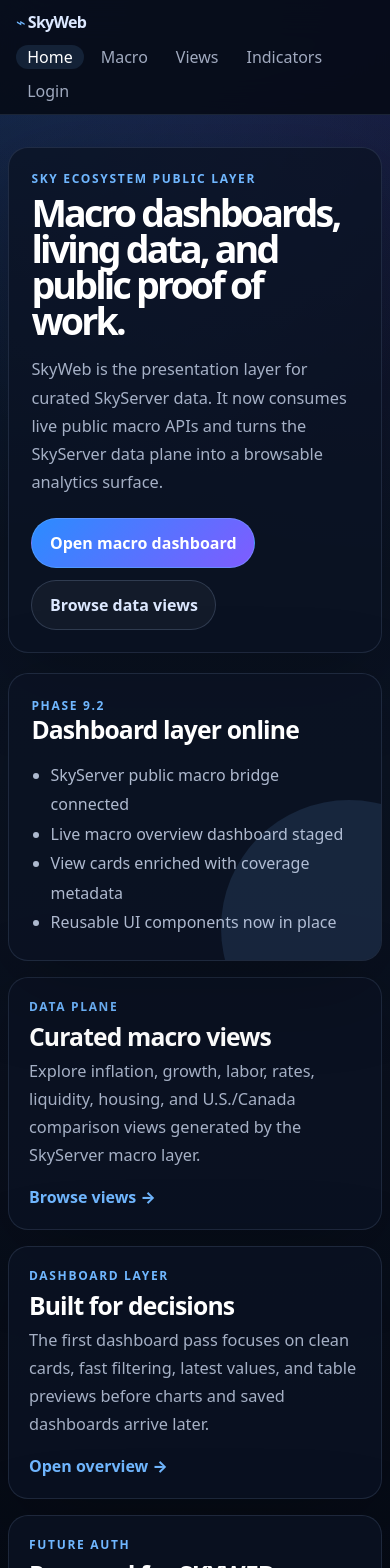
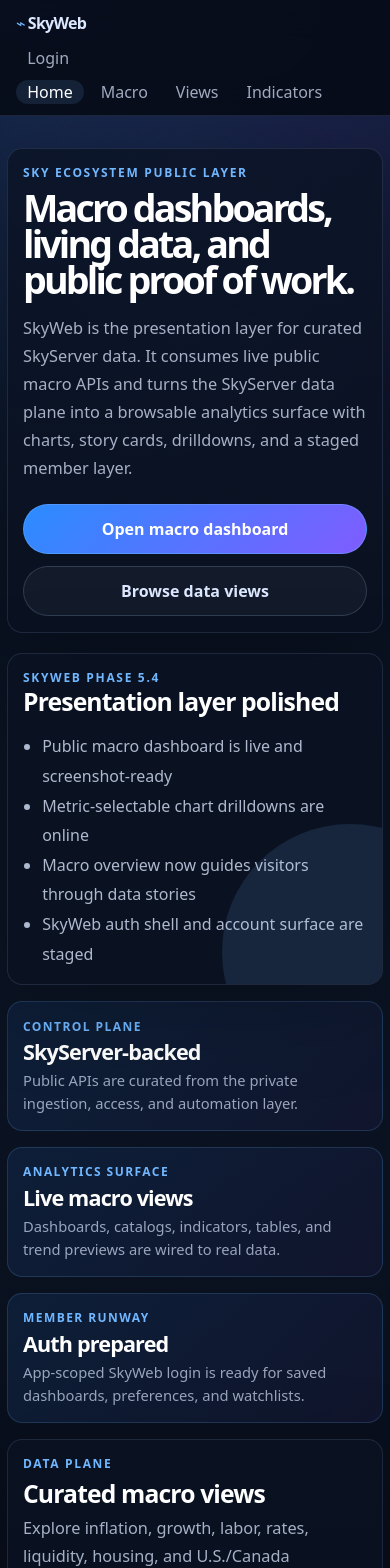
Before and after one commit to PStar1980/SkyWeb, a React (Vite) app in the folder apps/web/: page / in a window 390 px wide. Shown: the top 1568 px of the page. Built offline with nearby package versions, Linux system fonts and the light colour scheme; no server answers.

Commit message:
Responsive & Portfolio Polish

```diff
--- a/apps/web/src/App.css
+++ b/apps/web/src/App.css
@@ -1360,3 +1360,238 @@
     flex-direction: column;
   }
 }
+
+/* Phase 5.4 — responsive and presentation polish */
+.skyweb-navbar {
+  position: sticky;
+  top: 0;
+  z-index: 30;
+  overflow-x: auto;
+  scrollbar-width: thin;
+}
+
+.skyweb-navbar::-webkit-scrollbar {
+  height: 0.35rem;
+}
+
+.skyweb-navbar::-webkit-scrollbar-thumb {
+  border-radius: 999px;
+  background: rgba(112, 183, 255, 0.28);
+}
+
+.skyweb-nav-account {
+  display: flex;
+  flex-wrap: wrap;
+  gap: 0.35rem;
+  align-items: center;
+  margin-left: auto;
+}
+
+.skyweb-nav-button {
+  border: 1px solid rgba(138, 163, 202, 0.24);
+  border-radius: 999px;
+  background: rgba(255, 255, 255, 0.04);
+  color: #dce8ff;
+  font-weight: 800;
+  padding: 0.42rem 0.8rem;
+}
+
+.skyweb-nav-button:hover {
+  border-color: rgba(112, 183, 255, 0.48);
+  color: #ffffff;
+}
+
+.skyweb-screenshot-section {
+  scroll-margin-top: 5rem;
+}
+
+.skyweb-proof-strip {
+  display: grid;
+  grid-template-columns: repeat(3, minmax(0, 1fr));
+  gap: 1rem;
+  margin: 1rem 0;
+}
+
+.skyweb-proof-strip article {
+  border: 1px solid rgba(112, 183, 255, 0.18);
+  border-radius: 1.05rem;
+  background:
+    linear-gradient(135deg, rgba(43, 140, 255, 0.1), rgba(127, 92, 255, 0.05)),
+    rgba(11, 19, 35, 0.82);
+  padding: 1rem;
+}
+
+.skyweb-proof-strip span {
+  display: block;
+  color: #70b7ff;
+  font-size: 0.75rem;
+  font-weight: 900;
+  letter-spacing: 0.12em;
+  text-transform: uppercase;
+}
+
+.skyweb-proof-strip strong {
+  display: block;
+  margin: 0.35rem 0;
+  color: #ffffff;
+  font-size: clamp(1.35rem, 2.4vw, 2rem);
+  font-weight: 900;
+  letter-spacing: -0.04em;
+  line-height: 1.05;
+}
+
+.skyweb-proof-strip p {
+  margin: 0;
+  color: rgba(220, 232, 255, 0.68);
+  font-size: 0.92rem;
+  line-height: 1.55;
+}
+
+.skyweb-view-card,
+.skyweb-story-card,
+.skyweb-lane-card,
+.skyweb-card,
+.skyweb-page-card,
+.skyweb-table-card,
+.skyweb-chart-panel,
+.skyweb-dashboard-pulse,
+.skyweb-proof-strip article {
+  overflow-wrap: anywhere;
+}
+
+.skyweb-chart-panel,
+.skyweb-table-card,
+.skyweb-dashboard-section,
+.skyweb-dashboard-two-column,
+.skyweb-proof-strip,
+.skyweb-section-grid {
+  margin-top: 1rem;
+}
+
+.skyweb-table-card .table-responsive {
+  max-width: 100%;
+  scrollbar-color: rgba(112, 183, 255, 0.45) rgba(5, 10, 20, 0.42);
+  scrollbar-width: thin;
+}
+
+.skyweb-table-card .table-responsive::-webkit-scrollbar {
+  height: 0.65rem;
+}
+
+.skyweb-table-card .table-responsive::-webkit-scrollbar-thumb {
+  border-radius: 999px;
+  background: rgba(112, 183, 255, 0.45);
+}
+
+.skyweb-table-card .table-responsive::-webkit-scrollbar-track {
+  background: rgba(5, 10, 20, 0.42);
+}
+
+@media (max-width: 1200px) {
+  .skyweb-main {
+    width: min(100vw - 1.5rem, 1180px);
+  }
+
+  .skyweb-featured-grid,
+  .skyweb-view-grid {
+    grid-template-columns: 1fr;
+  }
+}
+
+@media (max-width: 900px) {
+  .skyweb-navbar {
+    align-items: flex-start;
+    flex-wrap: wrap;
+    gap: 0.65rem 1rem;
+    padding-block: 0.7rem;
+  }
+
+  .skyweb-nav {
+    order: 3;
+    width: 100%;
+  }
+
+  .skyweb-nav-account {
+    margin-left: 0;
+  }
+
+  .skyweb-header-actions {
+    justify-content: flex-start;
+  }
+
+  .skyweb-proof-strip,
+  .skyweb-story-grid,
+  .skyweb-lane-grid,
+  .skyweb-dashboard-two-column {
+    grid-template-columns: 1fr;
+  }
+
+  .skyweb-chart-stage {
+    overflow-x: auto;
+  }
+
+  .skyweb-sparkline {
+    min-width: 560px;
+  }
+}
+
+@media (max-width: 540px) {
+  .skyweb-main {
+    width: min(100vw - 0.85rem, 1180px);
+  }
+
+  .skyweb-hero-content,
+  .skyweb-hero-panel,
+  .skyweb-card,
+  .skyweb-page-card,
+  .skyweb-table-card,
+  .skyweb-dashboard-pulse,
+  .skyweb-chart-panel,
+  .skyweb-proof-strip article {
+    border-radius: 0.95rem;
+    padding: 0.95rem;
+  }
+
+  .skyweb-hero-actions,
+  .skyweb-header-actions {
+    display: grid;
+    grid-template-columns: 1fr;
+    width: 100%;
+  }
+
+  .skyweb-hero-actions .btn,
+  .skyweb-header-actions .btn {
+    width: 100%;
+  }
+
+  .skyweb-table th,
+  .skyweb-table td {
+    padding: 0.7rem 0.78rem;
+  }
+}
+
+@media print {
+  .skyweb-navbar,
+  .skyweb-header-actions,
+  .skyweb-card-link,
+  .skyweb-chart-controls,
+  .skyweb-toolbar {
+    display: none !important;
+  }
+
+  .skyweb-main {
+    width: 100%;
+    padding: 0;
+  }
+
+  .skyweb-card,
+  .skyweb-page-card,
+  .skyweb-table-card,
+  .skyweb-dashboard-pulse,
+  .skyweb-story-card,
+  .skyweb-lane-card,
+  .skyweb-proof-strip article {
+    break-inside: avoid;
+    box-shadow: none;
+  }
+}
--- a/apps/web/src/pages/Home.jsx
+++ b/apps/web/src/pages/Home.jsx
@@ -3,13 +3,14 @@ import { Link } from 'react-router-dom';
 export default function Home() {
   return (
     <>
-      <section className="skyweb-hero skyweb-home-hero">
+      <section className="skyweb-hero skyweb-home-hero skyweb-screenshot-section">
         <div className="skyweb-hero-content">
           <div className="skyweb-kicker">Sky ecosystem public layer</div>
           <h1>Macro dashboards, living data, and public proof of work.</h1>
           <p>
-            SkyWeb is the presentation layer for curated SkyServer data. It now consumes live public
-            macro APIs and turns the SkyServer data plane into a browsable analytics surface.
+            SkyWeb is the presentation layer for curated SkyServer data. It consumes live public
+            macro APIs and turns the SkyServer data plane into a browsable analytics surface with
+            charts, story cards, drilldowns, and a staged member layer.
           </p>
           <div className="skyweb-hero-actions">
             <Link className="btn skyweb-btn-primary" to="/macro">
@@ -21,15 +22,38 @@ export default function Home() {
           </div>
         </div>
         <div className="skyweb-hero-panel skyweb-status-panel">
-          <div className="skyweb-panel-label">Phase 9.2</div>
-          <h2>Dashboard layer online</h2>
+          <div className="skyweb-panel-label">SkyWeb Phase 5.4</div>
+          <h2>Presentation layer polished</h2>
           <ul>
-            <li>SkyServer public macro bridge connected</li>
-            <li>Live macro overview dashboard staged</li>
-            <li>View cards enriched with coverage metadata</li>
-            <li>Reusable UI components now in place</li>
+            <li>Public macro dashboard is live and screenshot-ready</li>
+            <li>Metric-selectable chart drilldowns are online</li>
+            <li>Macro overview now guides visitors through data stories</li>
+            <li>SkyWeb auth shell and account surface are staged</li>
           </ul>
         </div>
+      </section>
+
+      <section
+        className="skyweb-proof-strip skyweb-screenshot-section"
+        aria-label="SkyWeb proof points"
+      >
+        <article>
+          <span>Control plane</span>
+          <strong>SkyServer-backed</strong>
+          <p>Public APIs are curated from the private ingestion, access, and automation layer.</p>
+        </article>
+        <article>
+          <span>Analytics surface</span>
+          <strong>Live macro views</strong>
+          <p>
+            Dashboards, catalogs, indicators, tables, and trend previews are wired to real data.
+          </p>
+        </article>
+        <article>
+          <span>Member runway</span>
+          <strong>Auth prepared</strong>
+          <p>App-scoped SkyWeb login is ready for saved dashboards, preferences, and watchlists.</p>
+        </article>
       </section>
 
       <section className="skyweb-section-grid skyweb-home-grid">
@@ -48,8 +72,8 @@ export default function Home() {
           <div className="skyweb-card-kicker">Dashboard layer</div>
           <h2>Built for decisions</h2>
           <p>
-            The first dashboard pass focuses on clean cards, fast filtering, latest values, and
-            table previews before charts and saved dashboards arrive later.
+            The dashboard now combines signal cards, category lanes, regional coverage, latest data,
+            and interactive chart drilldowns.
           </p>
           <Link className="skyweb-card-link" to="/macro">
             Open overview →
@@ -62,8 +86,8 @@ export default function Home() {
             SkyServer now supports application-scoped auth, giving SkyWeb a clean future boundary
             for user profiles, personalization, alerts, and saved views.
           </p>
-          <Link className="skyweb-card-link" to="/macro/indicators">
-            Inspect indicators →
+          <Link className="skyweb-card-link" to="/account">
+            Open account →
           </Link>
         </article>
       </section>
--- a/apps/web/src/pages/MacroOverview.jsx
+++ b/apps/web/src/pages/MacroOverview.jsx
@@ -342,6 +342,39 @@ export default function MacroOverview() {
               </div>
             </article>
           </section>
+
+          <section className="skyweb-dashboard-section skyweb-screenshot-section">
+            <div className="skyweb-section-heading">
+              <div>
+                <div className="skyweb-card-kicker">Portfolio proof</div>
+                <h2>Built as a public evidence surface</h2>
+                <p className="skyweb-section-copy">
+                  SkyWeb now gives the Sky ecosystem a visible layer: live data, curated macro
+                  stories, chart previews, route-driven catalogs, and a private member runway.
+                </p>
+              </div>
+              <Link className="skyweb-card-link" to="/account">
+                Member layer →
+              </Link>
+            </div>
+            <div className="skyweb-proof-strip">
+              <article>
+                <span>Public API</span>
+                <strong>{summary?.viewCount ?? views.length} views</strong>
+                <p>Curated SkyServer macro surfaces exposed through safe public endpoints.</p>
+              </article>
+              <article>
+                <span>Data coverage</span>
+                <strong>{formatNumber(totalRows, { compact: true })} rows</strong>
+                <p>Combined public rows available for dashboard, catalog, and drilldown views.</p>
+              </article>
+              <article>
+                <span>Exploration</span>
+                <strong>{categoryLanes.length} lanes</strong>
+                <p>Category-driven paths that turn raw tables into guided macro questions.</p>
+              </article>
+            </div>
+          </section>
         </>
       )}
     </>
```
Also changed, not shown: 1 other file (tests, documents, lock files or other folders).
